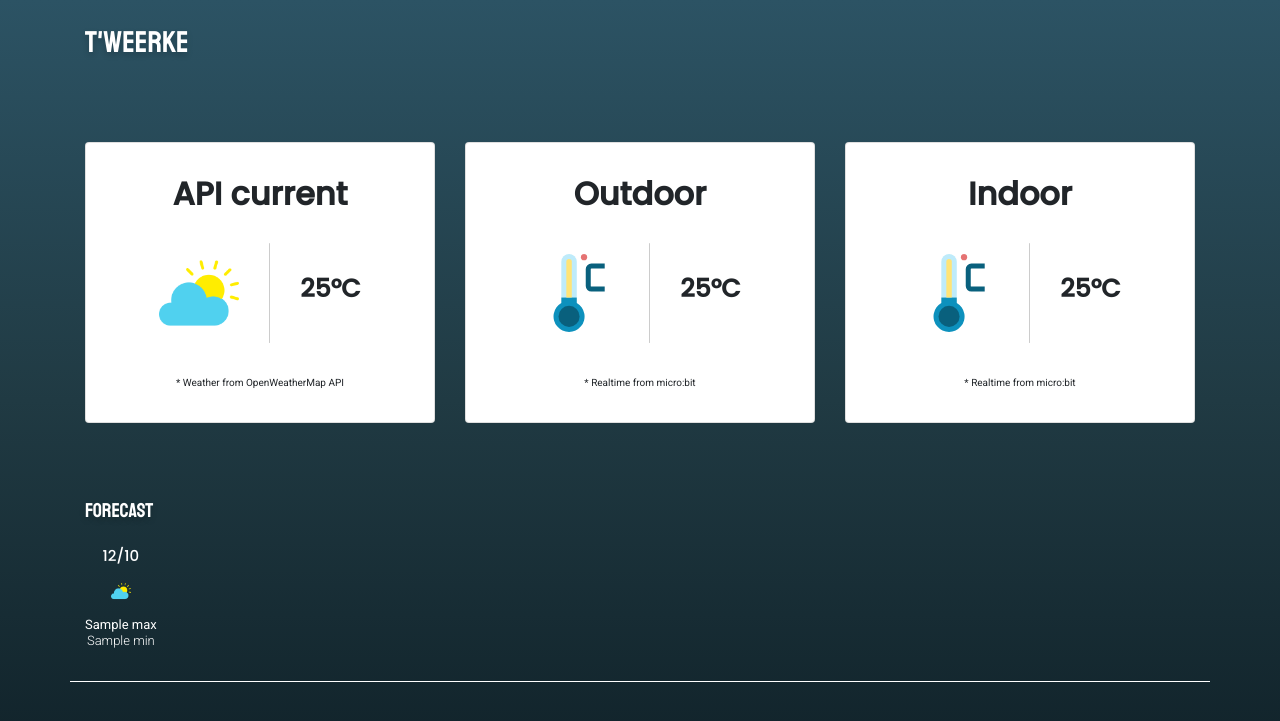
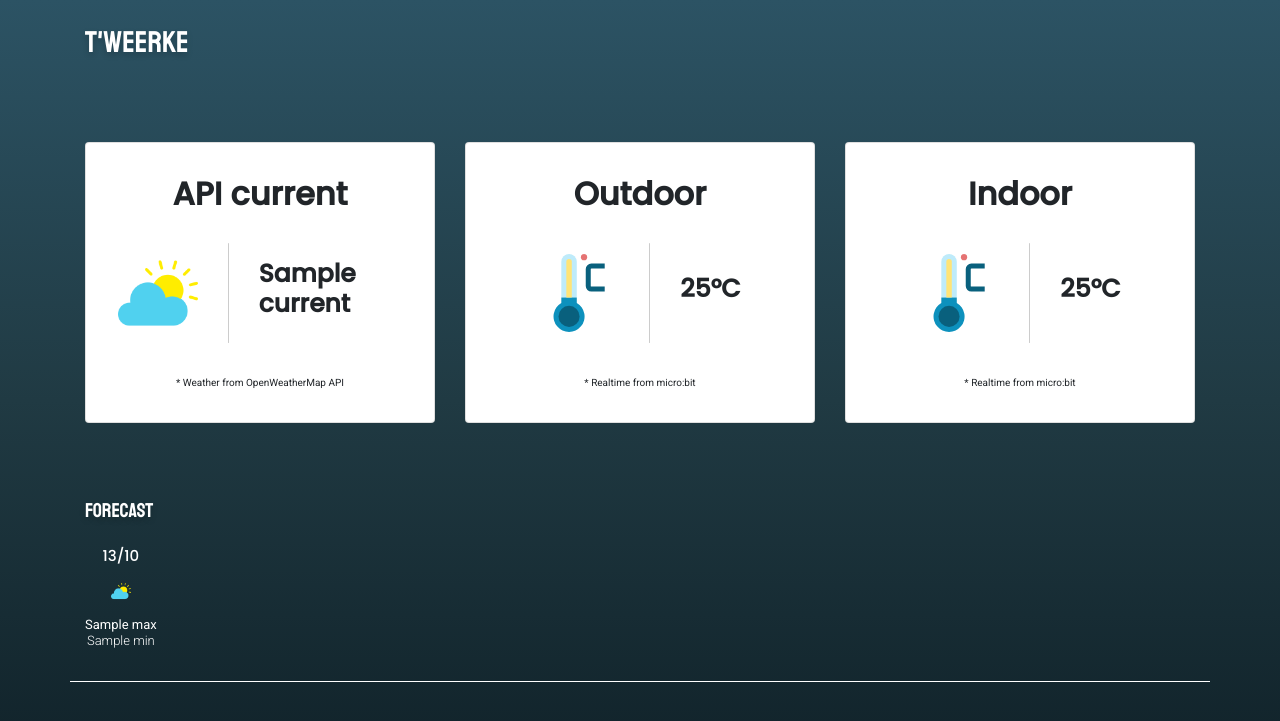
Before and after one commit to jensderyckere/weatherstation, a Flask app: template app/templates/index.html in a window 1280 px wide. Shown: the top 721 px of the page. Run offline with Flask 2, Linux system fonts and the light colour scheme; the template is opened without the code that fills it: most values are stand-ins (such as "Sample title", 1, 10 or a date in 2020); some libraries are stand-ins or nearby versions.

Commit message:
updated template

```diff
--- a/app/app.py
+++ b/app/app.py
@@ -29,7 +29,8 @@ def index():
     contents = urllib2.urlopen(string).read()
     data = json.loads(contents)
     forecast = data['daily']
-    return render_template('index.html', forecast=forecast)
+    current = data['current']['temp']
+    return render_template('index.html', forecast=forecast, current=current)
 
 if __name__ == '__main__':
     app.run(debug=True)
--- a/app/static/js/script.js
+++ b/app/static/js/script.js
@@ -0,0 +1,26 @@
+/** Getting al dates */
+let date = new Date();
+let dd = String(date.getDate()).padStart(2, '0');
+let mm = String(date.getMonth() + 1).padStart(2, '0');
+
+for(let i = 0; i < 8; i++) {
+    let dayInt = Number(dd) + i;
+    const domDate = document.getElementsByClassName('weather-date');
+    domDate[i].textContent = dayInt + '/' + mm;
+};
+
+/** Converting fahrenheit to celsius */
+let fahrenheitMax = document.getElementsByClassName('weather-max');
+let fahrenheitMin = document.getElementsByClassName('weather-min');
+let fahrenheitCurrent = document.getElementsByClassName('weather-current');
+
+for(let i = 0; i < 8; i++) {
+    let maxTemp = fahrenheitMax[i].textContent - 273.15;
+    let minTemp = fahrenheitMin[i].textContent - 273.15;
+    let currentTemp = fahrenheitCurrent[0].textContent - 273.15;
+
+    fahrenheitMax[i].textContent = Math.round(maxTemp) + '°C';
+    fahrenheitMin[i].textContent = Math.round(minTemp) + '°C';
+
+    fahrenheitCurrent[0].textContent = Math.round(currentTemp) + '°C';
+};
--- a/app/templates/index.html
+++ b/app/templates/index.html
@@ -24,7 +24,7 @@
                     <span>
                         <img src="../static/images/sun.png" alt="sun">
                         <div class="thin-line"></div>
-                        <h4>25°C</h4>
+                        <h4 class="weather-current">{{ current }}</h4>
                     </span>
                     <p>* Weather from OpenWeatherMap API</p>
                 </div>
@@ -58,13 +58,13 @@
                 <div class="col-12 weather-days">
                     {% for weather in forecast %}
                         <div class="weather-day">
-                            <h5>12/10</h5>
+                            <h5 class="weather-date">12/10</h5>
                             <div class="weather-img">
                                 <img src="../static/images/sun.png" alt="sun">
                             </div>
                             <div class="tempe">
-                                <h5>{{ weather['temp']['max'] }}</h5>
-                                <h5>{{ weather['temp']['min'] }}</h5>
+                                <h5 class="weather-max">{{ weather['temp']['max'] }}</h5>
+                                <h5 class="weather-min">{{ weather['temp']['min'] }}</h5>
                             </div>
                         </div>
                     {% endfor %}
@@ -72,5 +72,7 @@
             </div>
         </div>
     </div>
+
+    <script src="../static/js/script.js"></script>
 </body>
 </html>
```
